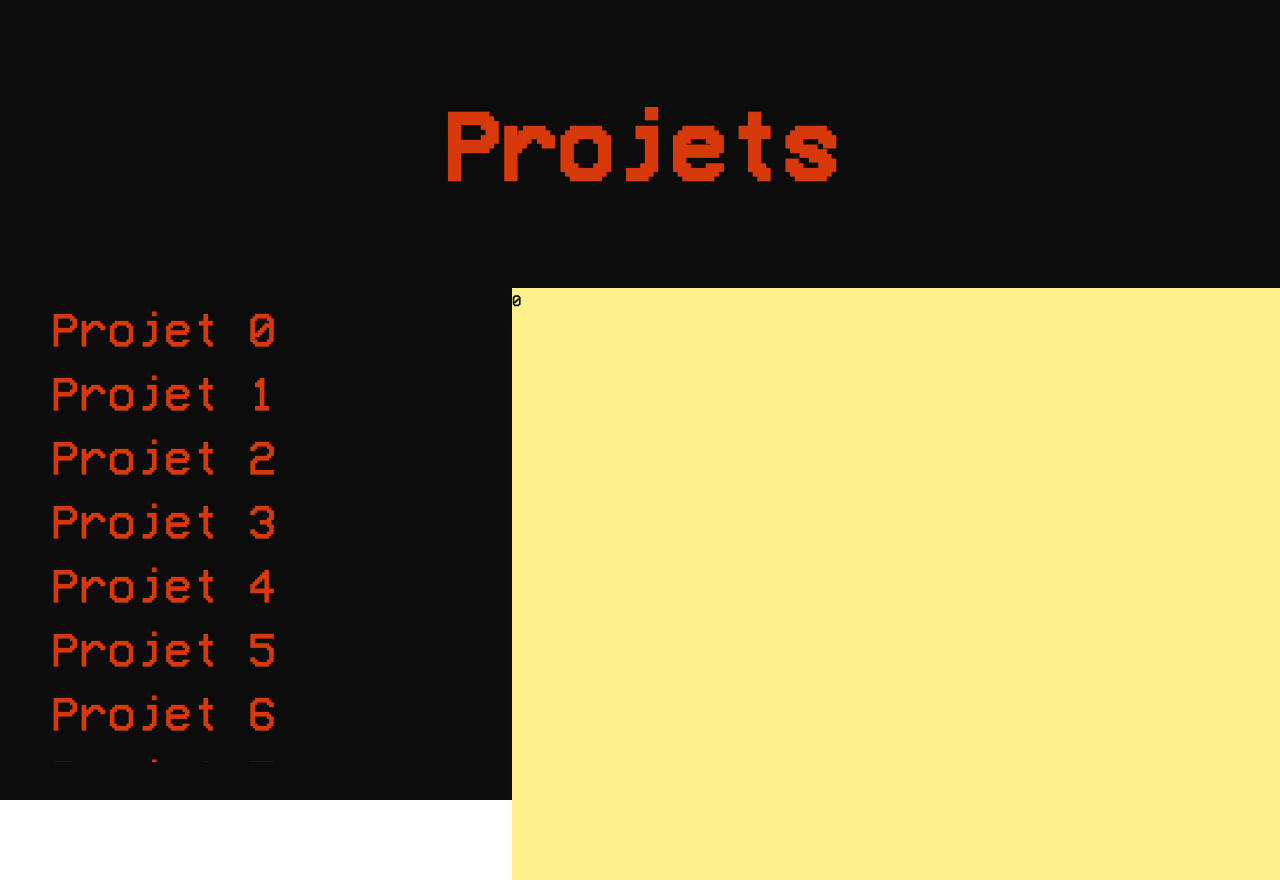
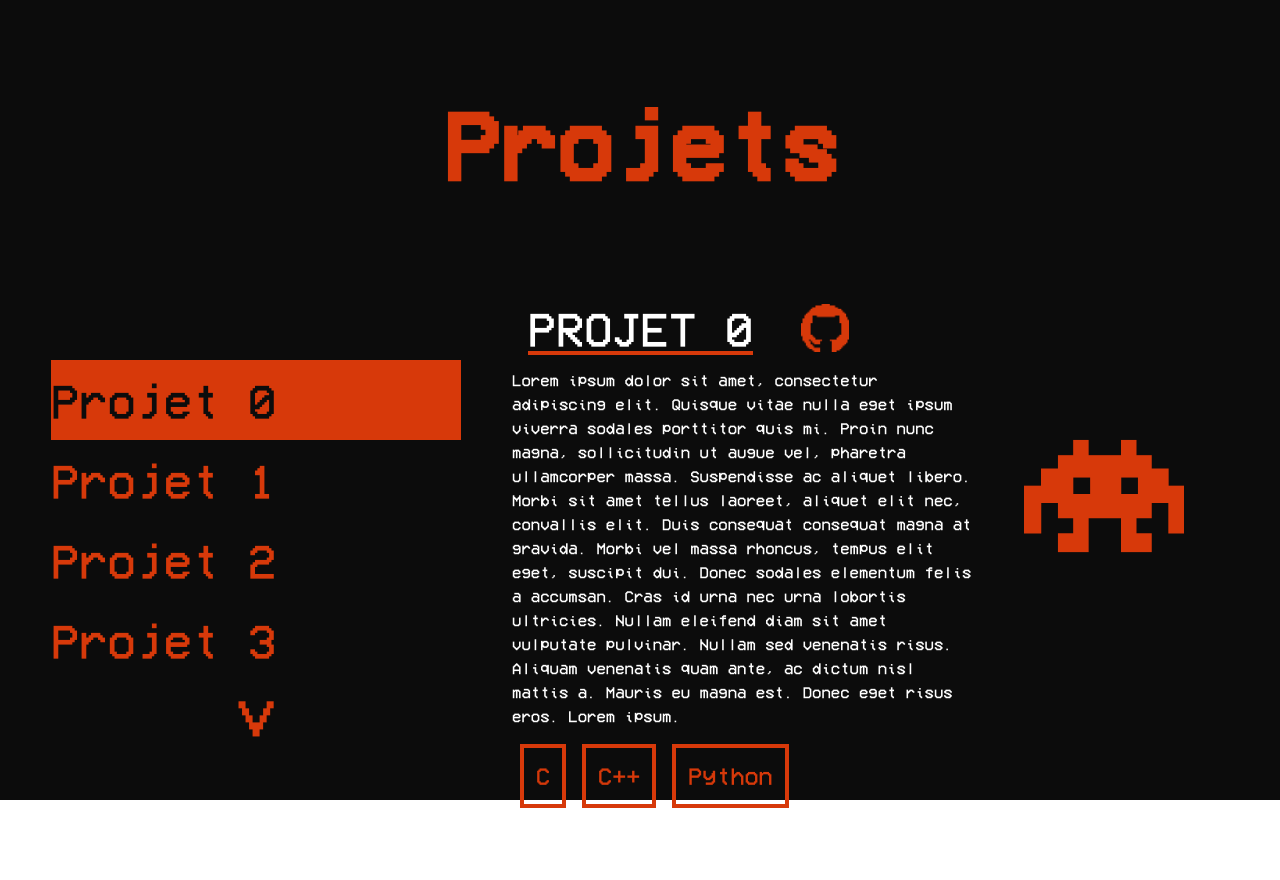
Before and after one commit to Solymnos/portfolio, a React (Create React App) app in the folder rebuild/: page /projects in a window 1280 px wide. After the commit the page ends 808 px from the top, so only its background shows below. Built offline with nearby package versions, Linux system fonts and the light colour scheme; the HTML template or start-up script is replaced by a standard one.

Commit message:
finally ending project part

```diff
--- a/rebuild/src/pages/ProjectsPage.js
+++ b/rebuild/src/pages/ProjectsPage.js
@@ -94,7 +94,7 @@ const Projects =
   {
     name : 'Projet 7',
     desc : 'Lorem ipsum dolor sit amet, consectetur adipiscing elit. Quisque vitae nulla eget ipsum viverra sodales porttitor quis mi. Proin nunc magna, sollicitudin ut augue vel, pharetra ullamcorper massa. Suspendisse ac aliquet libero. Morbi sit amet tellus laoreet, aliquet elit nec, convallis elit. Duis consequat consequat magna at gravida. Morbi vel massa rhoncus, tempus elit eget, suscipit dui. Donec sodales elementum felis a accumsan. Cras id urna nec urna lobortis ultricies. Nullam eleifend diam sit amet vulputate pulvinar. Nullam sed venenatis risus. Aliquam venenatis quam ante, ac dictum nisl mattis a. Mauris eu magna est. Donec eget risus eros. Lorem ipsum.',
-    tech : ['C', 'C++','Python', 'javascript' ],
+    tech : ['C', 'C++','Python', 'javascript', 'C', 'C++','Python', 'javascript', 'C', 'C++','Python', 'javascript' ],
     link : [{
       icon : GithubIcon,
       url :'https://google.com',
@@ -112,12 +112,50 @@ const Projects =
     }],
     icon : ProjectsIcon,
     id : 8
-  }
+  },
 ]
 
 const ProjectsPage = () => {
 
     const [projectIndex, setProjectIndex] = useState(0);
+    const [isInBottom, setIsInBottom] = useState(false);
+    const [isInTop, setIsInTop] = useState(true);
+
+    function handleDivScroll(e) {
+      let element = e.target;
+
+      console.log(element.scrollHeight);
+      console.log(element.scrollTop);
+      console.log(element.clientHeight);
+      console.log(element.scrollBottom);
+
+      if (element.scrollHeight - element.scrollTop === element.clientHeight) {
+        setIsInBottom(true);
+      } else {
+        setIsInBottom(false);
+      }
+      if (element.scrollTop === 0)
+      {
+        setIsInTop(true);
+      } else {
+        setIsInTop(false);
+      }
+    }
+
+    var bottom;
+    var top;
+
+    if (!isInTop) {
+      top = <div className='flex text-center items-center mx-auto text-7xl text-primary'>↑</div>
+    } else {
+      top = <div className='flex text-center items-center mx-auto text-7xl invisible'>↑</div>
+    }
+
+    if (!isInBottom) {
+      bottom = <div className='flex text-center items-center mx-auto text-7xl text-primary'>↓</div>
+    } else {
+      bottom = <div className='flex text-center items-center mx-auto text-7xl invisible'>↓</div>
+    }
 
     return (
 
@@ -127,8 +165,61 @@ const ProjectsPage = () => {
         </div>
         <div class="flex justify-center flex-row items-center flex-grow">
           <div className='flex w-full flex-grow h-full'>
-            <div className='flex flex-grow w-2/5 flex-col h-full items-center'>
-              <div class='flew w-4/5 h-4/5  overflow-y-auto'>
+            <div className='flex h-full w-2/5 flex-grow flex-col '>
+              {top}
+              <div className='flex h-80 w-4/5 mx-auto flex-col overflow-scroll' onScroll={handleDivScroll}>
+                {Projects.map(project =>
+                <>
+                  {
+                    project.id === projectIndex ? (
+                      <div className='bg-primary' onClick={() => setProjectIndex(project.id)}>
+                        <h1 className='text-bgDark text-5xl my-4'>{project.name}</h1>
+                      </div>
+                    ) : (
+                      <div onClick={() => setProjectIndex(project.id)}>
+                        <h1 className='text-primary text-5xl my-4'>{project.name}</h1>
+                      </div>
+                    )
+                  }
+                </>
+                )}
+              </div>
+              {bottom}
+            </div>
+            <div className='flex h-full w-3/5 flex-grow flex-col'>
+              <div className='flex flex-row items-center'>
+                <h1 className='text-secondary text-5xl m-4 uppercase underline decoration-primary decoration-4'>{Projects[projectIndex].name}</h1>
+                <div className='flex grow mr-16'>
+                  {Projects[projectIndex].link.map(link =>
+                    <img className='h-12 ml-8' src={link.icon} alt='icon of the link'/>
+                  )}
+                </div>
+              </div>
+              <div className='flex grow flex-row'>
+                <p className='text-secondary'>
+                  {Projects[projectIndex].desc}
+                </p>
+                <img className='h-40 my-12 ml-12 mr-24' src={Projects[projectIndex].icon} alt='project icon'/>
+              </div>
+              <div className='mt-4 flex grow flex-row w-3/4 overflow-y-scroll'>
+                  {Projects[projectIndex].tech.map(tech =>
+                  <div className='h-min mx-2 p-3 flex border-4 border-primary'>
+                    <h1 className='text-primary text-2xl'>{tech}</h1>
+                  </div>
+                  )}
+              </div>
+            </div>
+          </div>
+        </div>
+      </div>
+    )
+}
+
+export default ProjectsPage;
+
+/*
+<div className='h-3/5 flex flex-grow w-2/5 flex-col items-center min-h-0'>
+              <div class='flex flex-col w-4/5 h-2/5  overflow-y-scroll'>
               {Projects.map(project =>
                   <div onClick={() => setProjectIndex(project.id)}>
                     <h1 className='text-primary text-5xl my-4'>{project.name}</h1>
@@ -136,96 +227,7 @@ const ProjectsPage = () => {
                 )}
               </div>
             </div>
-            <div className='bg-yellow-200 flex flex-grow w-3/5 h-full'>
+            <div className='bg-yellow-200 flex flex-grow w-3/5'>
               {projectIndex}
             </div>
-          </div>
-        </div>
-      </div>
-       /* <div>
-
-            <div class="bg-bgDark flex flex-col h-screen w-screen">
-                <Toolbar />
-                <div className='text-center pt-24 pb-24'>
-                    <h1 className='text-primary text-8xl font-bold'>Projets</h1>
-                </div>
-                <div className='h-full grid grid-cols-2'>
-                    <div className='h-full ml-36'>
-                        <AwesomeSlider cssModule={AwesomeSliderStyle} bullets={false} onTransitionStart={onTransition}>
-                            {Projects.map(project =>
-                                <div className=' bg-bgDark h-full w-full flex'>
-                                    <img className='m-auto w-60' src={project.icon} alt='icon of the project'/>
-                                </div>
-                            )}
-                        </AwesomeSlider>
-                    </div>
-                    <div className='bg-bgDark h-full'>
-                        <ProjectData project={Projects[projectIndex]}/>
-                    </div>
-                </div>
-            </div>
-        </div>*/
-    )
-}
-
-export default ProjectsPage;
-//https://stackoverflow.com/questions/70162754/how-to-make-a-scrollable-section-inside-div-that-fills-in-all-the-remaining-spac
-/*
-
- {Projects.map(project =>
-                <div className=' active:bg-green-400' onClick={() => setProjectIndex(project.id)}>
-                  <h1 className='text-primary text-5xl my-5'>{project.name}</h1>
-                </div>
-                )}
-                */
-
-// <div class="flex-1 w-2/3 mx-auto p-4 text-lg  h-full shadow-lg bg-green-400">
-
-/*<div className='bg-bgDark w-screen h-screen'>
-                <div className='pt-24 pb-24 bg-bgDark text-center ml-auto mx-auto'>
-                    <h1 className='text-primary text-8xl font-bold'>Projets</h1>
-                </div>
-                <div className='bg-bgDark grid grid-cols-2 w-full'>
-                    <div className='bg-plum grow h-full'>
-                        oui ouo
-                    </div>
-                </div>
-            </div>*/
-
-/**
- * <Toolbar />
-            <div className='pt-24 pb-24 bg-bgDark text-center ml-auto mx-auto'>
-                <h1 className='text-primary text-8xl font-bold'>Projets</h1>
-            </div>
-            <div className='bg-bgDark grid grid-cols-2'>
-                <div className='w-full h-full bg-plum'>
-                    oui ouo
-                </div>
-            </div>
- */
-
-/*
-<Swiper
-              slidesPerView={1}
-              spaceBetween={30}
-              loop={true}
-              pagination={{
-                clickable: true,
-              }}
-              navigation={true}
-              modules={[Pagination, Navigation]}
-              onSlideChange={() => {
-                console.log('slide change')
-
-              }}
-              onActiveIndexChange={(swiperCore) => {
-                console.log(swiperCore.activeIndex);
-              }}
-              className="mySwiper">
-                {Projects.map(project =>
-                  <SwiperSlide>
-                    <h1>{project.name}</h1>
-                  </SwiperSlide>
-                  )}
-              </Swiper>
-              */
+*/
```
